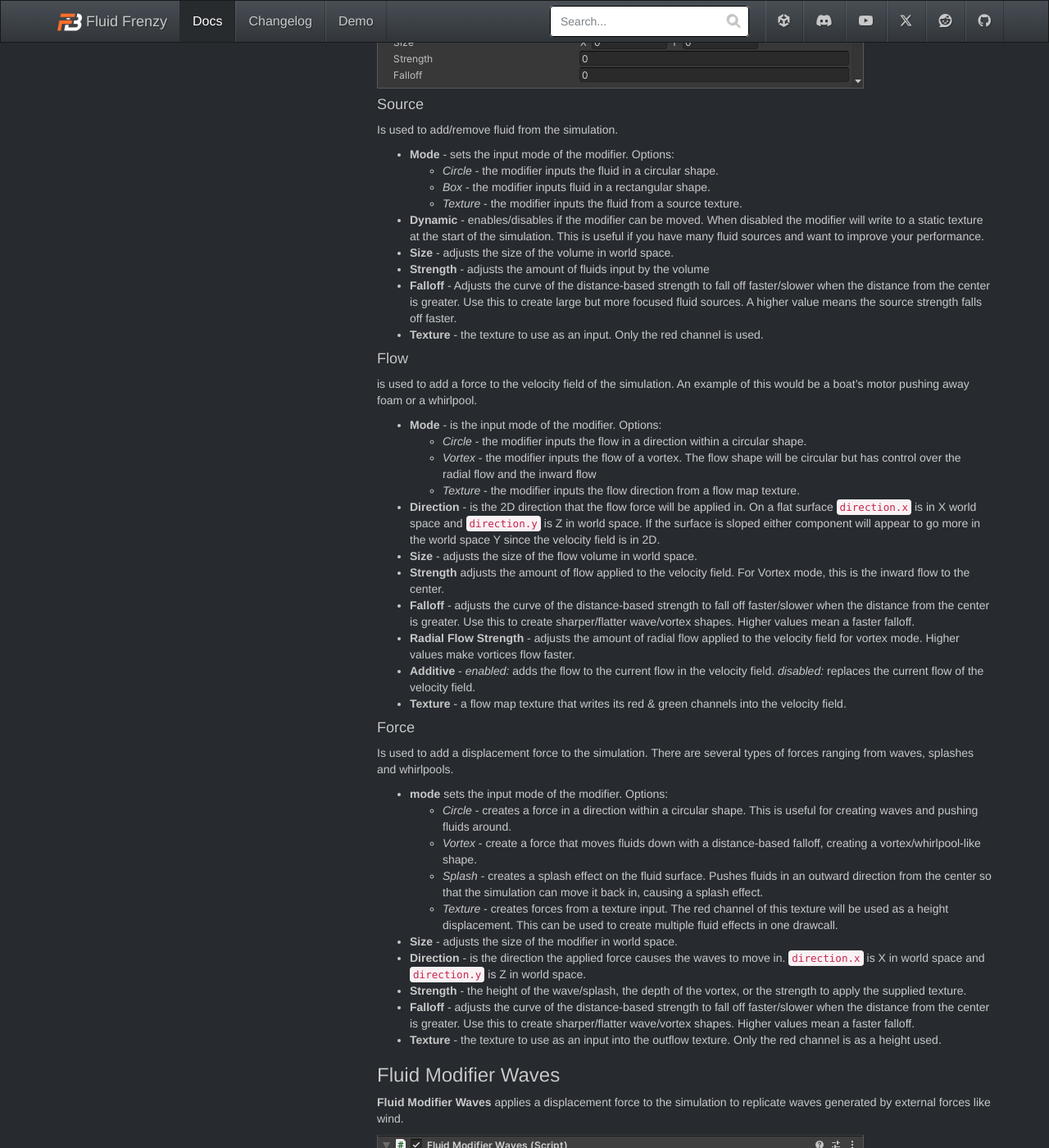
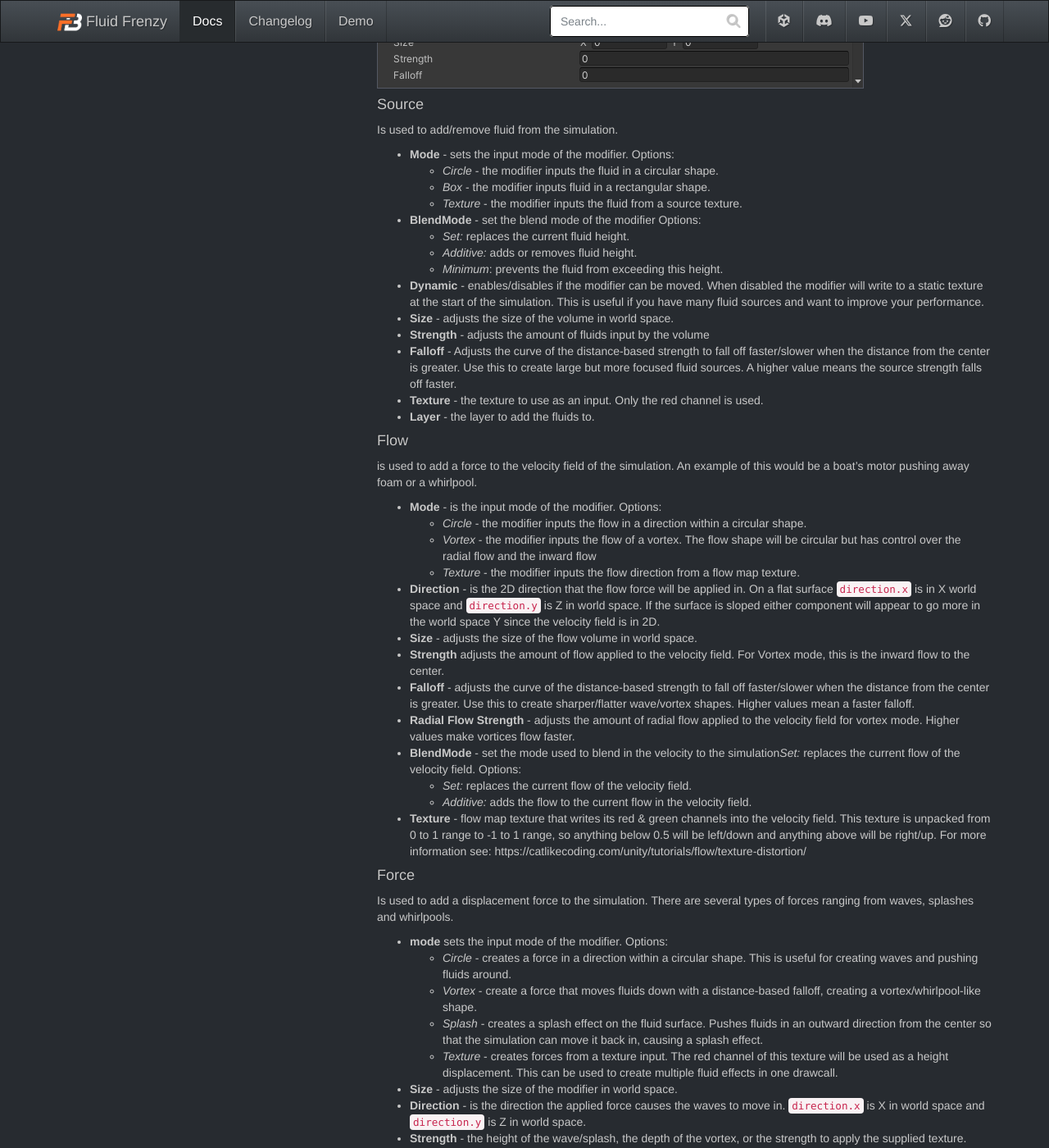
Before and after one commit to FrenzyByte/fluidfrenzy, a Jekyll site: the page built from _docs/fluid-modifiers.md, in a window 1280 px wide and 1400 px high, scrolled down 840 px. Shown: the whole window at 82% size. Built offline with Jekyll 4.4.1, drawn with Linux system fonts in a browser that asks for light colours; some of the changed text lies outside the part shown.

Commit message:
v 1.2.5 docs

```diff
--- a/_data/docs.yml
+++ b/_data/docs.yml
@@ -10,6 +10,7 @@
   - terrain
   - tiled_simulations_beta
   - physics_colliders
+  - c_interaction_scripting
   - simulation_debugger
   - third_party_support
   - future_updates_roadmap
--- a/_docs/fluid-modifiers.md
+++ b/_docs/fluid-modifiers.md
@@ -27,11 +27,17 @@ Is used to add/remove fluid from the simulation.
     - *Circle* - the modifier inputs the fluid in a circular shape.
     - *Box* - the modifier inputs fluid in a rectangular shape.
     - *Texture* - the modifier inputs the fluid from a source texture.
+ - **BlendMode** - set the blend mode of the modifier
+    Options:
+    - *Set:* replaces the current fluid height.
+    - *Additive:* adds or removes fluid height.
+    - *Minimum*: prevents the fluid from exceeding this height.
 - **Dynamic** - enables/disables if the modifier can be moved. When disabled the modifier will write to a static texture at the start of the simulation. This is useful if you have many fluid sources and want to improve your performance.
 - **Size** - adjusts the size of the volume in world space.
 - **Strength** - adjusts the amount of fluids input by the volume
 - **Falloff** - Adjusts the curve of the distance-based strength to fall off faster/slower when the distance from the center is greater. Use this to create large but more focused fluid sources. A higher value means the source strength falls off faster.
 - **Texture** - the texture to use as an input. Only the red channel is used.
+- **Layer** - the layer to add the fluids to.
 
 <a name="fluid-volume-flow"></a>
 #### Flow
@@ -48,8 +54,11 @@ is used to add a force to the velocity field of the simulation. An example of th
 - **Strength** adjusts the amount of flow applied to the velocity field. For Vortex mode, this is the inward flow to the center.
 - **Falloff** - adjusts the curve of the distance-based strength to fall off faster/slower when the distance from the center is greater. Use this to create sharper/flatter wave/vortex shapes. Higher values mean a faster falloff.
 - **Radial Flow Strength** - adjusts the amount of radial flow applied to the velocity field for vortex mode. Higher values make vortices flow faster.
-- **Additive** - *enabled:* adds the flow to the current flow in the velocity field. *disabled:* replaces the current flow of the velocity field.
-- **Texture** - a flow map texture that writes its red & green channels into the velocity field.
+- **BlendMode** - set the mode used to blend in the velocity to the simulation*Set:* replaces the current flow of the velocity field.
+    Options:
+    - *Set:* replaces the current flow of the velocity field.
+    - *Additive:* adds the flow to the current flow in the velocity field.
+- **Texture** -  flow map texture that writes its red & green channels into the velocity field. This texture is unpacked from 0 to 1 range to -1 to 1 range, so anything below 0.5 will be left/down and anything above will be right/up. For more information see: https://catlikecoding.com/unity/tutorials/flow/texture-distortion/
 
 <a name="fluid-volume-force"></a>
 #### Force
@@ -108,4 +117,4 @@ The **Foam Modifier** component adds and removes foam to the **Foam Layer** base
 
 <div style="page-break-after: always;"></div>
 
-<a name="tiled-simulation"></a>
+<a name="interaction-scripting"></a>
```
Also changed, not shown: _docs/c-interaction-scripting.md (added, +84 -0 lines), _docs/fluid-simulation-components.md (+13 -3 lines), _docs/future-updates-roadmap.md (+1 -2 lines), assets/images/fluidsimulationsettings_slice_3_0.png.
